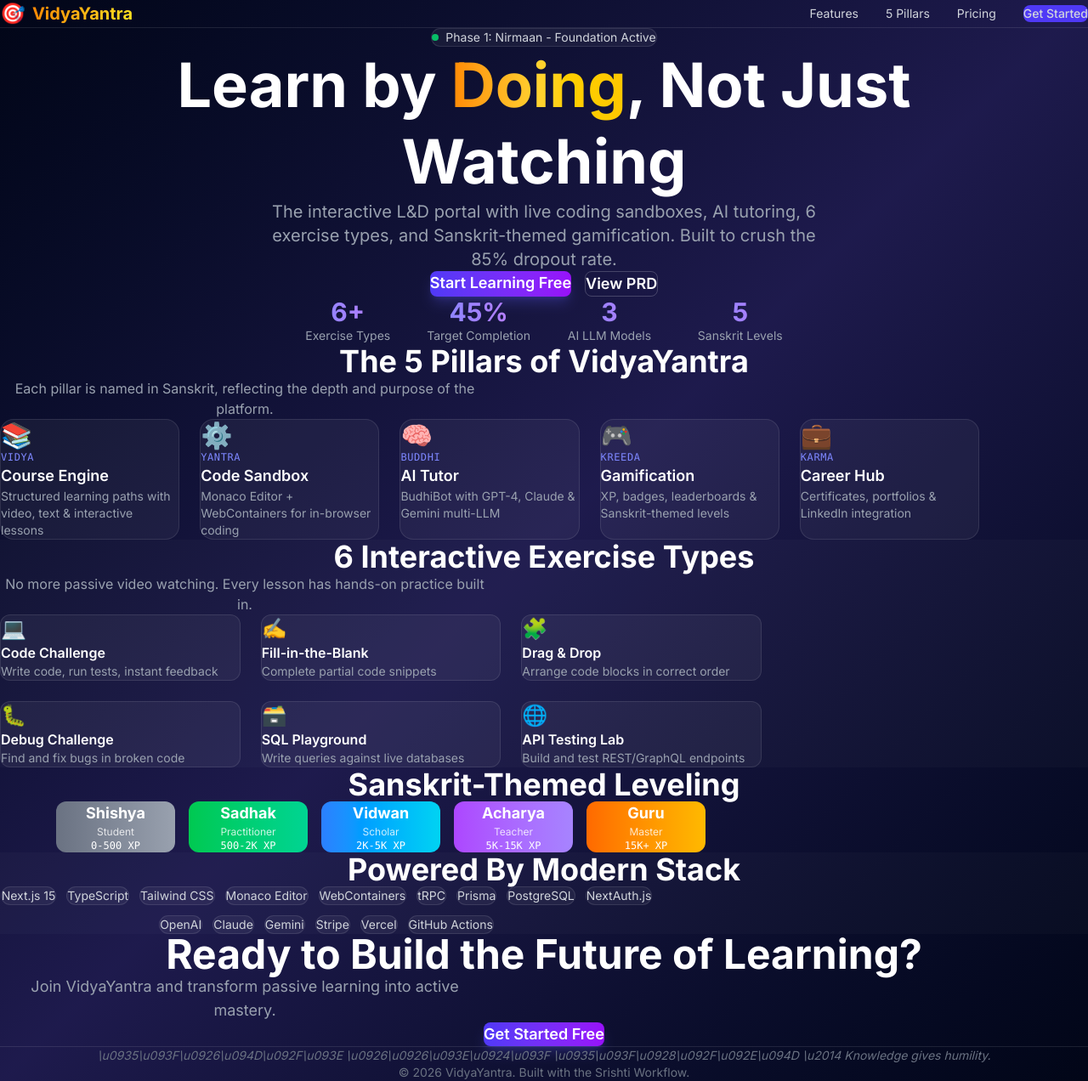
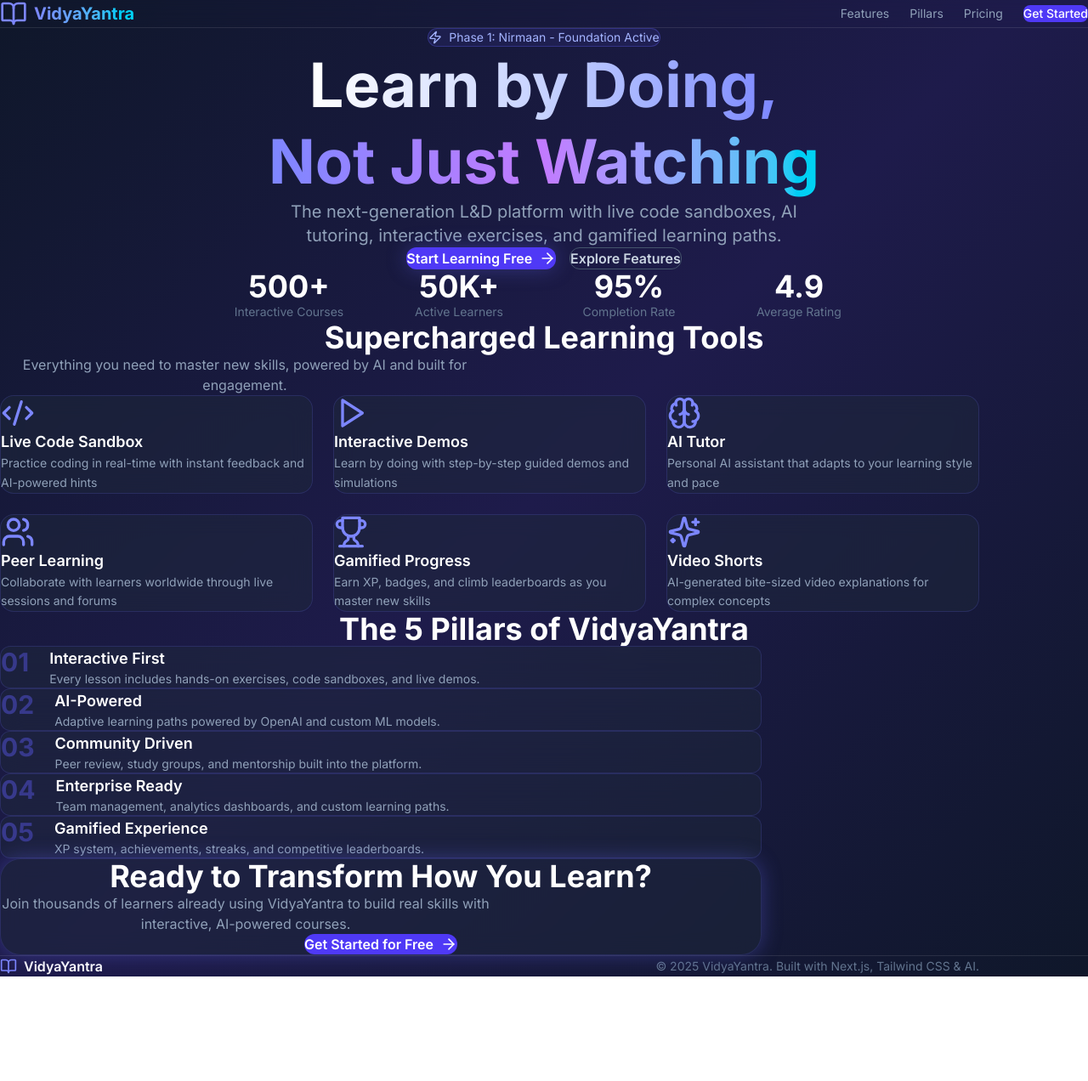
Before and after one commit to ganeshgowri-ASA/VidyaYantra, a Next.js app: page / in a window 1280 px wide. Shown: the whole page at 85% size. After the commit the page ends 1149 px from the top, so only its background shows below. Built offline with nearby package versions, Linux system fonts and the light colour scheme.

Commit message:
nirmaan: redesign landing page with features, pillars, stats, CTA

```diff
--- a/src/app/page.tsx
+++ b/src/app/page.tsx
@@ -1,146 +1,139 @@
+import { BookOpen, Code2, Play, Users, Zap, Trophy, Brain, Sparkles, ArrowRight, CheckCircle2, Star } from 'lucide-react'
+
+const features = [
+  { icon: Code2, title: 'Live Code Sandbox', desc: 'Practice coding in real-time with instant feedback and AI-powered hints' },
+  { icon: Play, title: 'Interactive Demos', desc: 'Learn by doing with step-by-step guided demos and simulations' },
+  { icon: Brain, title: 'AI Tutor', desc: 'Personal AI assistant that adapts to your learning style and pace' },
+  { icon: Users, title: 'Peer Learning', desc: 'Collaborate with learners worldwide through live sessions and forums' },
+  { icon: Trophy, title: 'Gamified Progress', desc: 'Earn XP, badges, and climb leaderboards as you master new skills' },
+  { icon: Sparkles, title: 'Video Shorts', desc: 'AI-generated bite-sized video explanations for complex concepts' },
+]
+
+const stats = [
+  { value: '500+', label: 'Interactive Courses' },
+  { value: '50K+', label: 'Active Learners' },
+  { value: '95%', label: 'Completion Rate' },
+  { value: '4.9', label: 'Average Rating' },
+]
+
+const pillars = [
+  { num: '01', title: 'Interactive First', desc: 'Every lesson includes hands-on exercises, code sandboxes, and live demos.' },
+  { num: '02', title: 'AI-Powered', desc: 'Adaptive learning paths powered by OpenAI and custom ML models.' },
+  { num: '03', title: 'Community Driven', desc: 'Peer review, study groups, and mentorship built into the platform.' },
+  { num: '04', title: 'Enterprise Ready', desc: 'Team management, analytics dashboards, and custom learning paths.' },
+  { num: '05', title: 'Gamified Experience', desc: 'XP system, achievements, streaks, and competitive leaderboards.' },
+]
+
 export default function Home() {
   return (
-    <main className="min-h-screen bg-gradient-to-br from-slate-950 via-indigo-950 to-slate-950 text-white">
+    <main className="min-h-screen">
       {/* Navbar */}
-      <nav className="flex items-center justify-between px-8 py-4 border-b border-white/10">
+      <nav className="flex items-center justify-between px-6 md:px-12 py-4 border-b border-white/10 backdrop-blur-md sticky top-0 z-50">
         <div className="flex items-center gap-2">
-          <span className="text-2xl">&#x1F3AF;</span>
-          <span className="text-xl font-bold bg-gradient-to-r from-orange-400 to-yellow-300 bg-clip-text text-transparent">VidyaYantra</span>
+          <BookOpen className="w-8 h-8 text-indigo-400" />
+          <span className="text-xl font-bold bg-gradient-to-r from-indigo-400 to-cyan-400 bg-clip-text text-transparent">VidyaYantra</span>
         </div>
-        <div className="hidden md:flex items-center gap-8 text-sm text-gray-300">
+        <div className="hidden md:flex items-center gap-6 text-sm text-slate-400">
           <a href="#features" className="hover:text-white transition">Features</a>
-          <a href="#pillars" className="hover:text-white transition">5 Pillars</a>
+          <a href="#pillars" className="hover:text-white transition">Pillars</a>
           <a href="#pricing" className="hover:text-white transition">Pricing</a>
-          <a href="#" className="px-4 py-2 bg-indigo-600 hover:bg-indigo-500 rounded-lg transition font-medium">Get Started</a>
+          <a href="#" className="px-4 py-2 bg-indigo-600 hover:bg-indigo-500 rounded-lg text-white transition font-medium">Get Started</a>
         </div>
       </nav>
 
       {/* Hero */}
       <section className="flex flex-col items-center text-center px-4 pt-20 pb-16">
-        <div className="inline-flex items-center gap-2 px-4 py-1.5 bg-white/5 border border-white/10 rounded-full text-sm text-gray-300 mb-6">
-          <span className="w-2 h-2 bg-green-400 rounded-full animate-pulse"></span>
+        <div className="inline-flex items-center gap-2 px-4 py-1.5 rounded-full border border-indigo-500/30 bg-indigo-500/10 text-indigo-300 text-sm mb-6">
+          <Zap className="w-4 h-4" />
           Phase 1: Nirmaan - Foundation Active
         </div>
         <h1 className="text-5xl md:text-7xl font-bold max-w-4xl leading-tight">
-          Learn by <span className="bg-gradient-to-r from-orange-400 via-amber-300 to-yellow-400 bg-clip-text text-transparent">Doing</span>, Not Just Watching
+          <span className="bg-gradient-to-r from-white via-indigo-200 to-indigo-400 bg-clip-text text-transparent">
+            Learn by Doing,
+          </span>
+          <br />
+          <span className="bg-gradient-to-r from-indigo-400 via-purple-400 to-cyan-400 bg-clip-text text-transparent">
+            Not Just Watching
+          </span>
         </h1>
-        <p className="text-xl text-gray-400 max-w-2xl mt-6">
-          The interactive L&D portal with live coding sandboxes, AI tutoring, 6 exercise types, and Sanskrit-themed gamification. Built to crush the 85% dropout rate.
+        <p className="mt-6 text-lg md:text-xl text-slate-400 max-w-2xl">
+          The next-generation L&D platform with live code sandboxes, AI tutoring, interactive exercises, and gamified learning paths.
         </p>
-        <div className="flex gap-4 mt-10">
-          <a href="#" className="px-8 py-3 bg-gradient-to-r from-indigo-600 to-purple-600 hover:from-indigo-500 hover:to-purple-500 rounded-lg font-semibold text-lg transition shadow-lg shadow-indigo-500/25">
-            Start Learning Free
+        <div className="flex flex-col sm:flex-row gap-4 mt-10">
+          <a href="#" className="px-8 py-3 bg-indigo-600 hover:bg-indigo-500 rounded-xl text-white font-semibold transition flex items-center gap-2 animate-pulse-glow">
+            Start Learning Free <ArrowRight className="w-5 h-5" />
           </a>
-          <a href="#" className="px-8 py-3 border border-white/20 hover:bg-white/5 rounded-lg font-semibold text-lg transition">
-            View PRD
+          <a href="#features" className="px-8 py-3 border border-slate-600 hover:border-indigo-500 rounded-xl text-slate-300 hover:text-white transition font-semibold">
+            Explore Features
           </a>
         </div>
 
         {/* Stats */}
-        <div className="grid grid-cols-2 md:grid-cols-4 gap-8 mt-20 text-center">
-          {[
-            ['6+', 'Exercise Types'],
-            ['45%', 'Target Completion'],
-            ['3', 'AI LLM Models'],
-            ['5', 'Sanskrit Levels'],
-          ].map(([num, label]) => (
-            <div key={label}>
-              <div className="text-3xl font-bold bg-gradient-to-r from-indigo-400 to-purple-400 bg-clip-text text-transparent">{num}</div>
-              <div className="text-sm text-gray-400 mt-1">{label}</div>
+        <div className="grid grid-cols-2 md:grid-cols-4 gap-8 mt-16 w-full max-w-3xl">
+          {stats.map((s) => (
+            <div key={s.label} className="text-center">
+              <div className="text-3xl md:text-4xl font-bold text-white">{s.value}</div>
+              <div className="text-sm text-slate-500 mt-1">{s.label}</div>
+            </div>
+          ))}
+        </div>
+      </section>
+
+      {/* Features Grid */}
+      <section id="features" className="px-4 md:px-12 py-20">
+        <div className="text-center mb-12">
+          <h2 className="text-3xl md:text-4xl font-bold text-white">Supercharged Learning Tools</h2>
+          <p className="text-slate-400 mt-3 max-w-xl mx-auto">Everything you need to master new skills, powered by AI and built for engagement.</p>
+        </div>
+        <div className="grid md:grid-cols-2 lg:grid-cols-3 gap-6 max-w-6xl mx-auto">
+          {features.map((f) => (
+            <div key={f.title} className="glass glass-hover rounded-2xl p-6 cursor-pointer">
+              <f.icon className="w-10 h-10 text-indigo-400 mb-4" />
+              <h3 className="text-lg font-semibold text-white mb-2">{f.title}</h3>
+              <p className="text-slate-400 text-sm leading-relaxed">{f.desc}</p>
             </div>
           ))}
         </div>
       </section>
 
       {/* 5 Pillars */}
-      <section id="pillars" className="px-8 py-20">
-        <h2 className="text-3xl md:text-4xl font-bold text-center mb-4">The 5 Pillars of VidyaYantra</h2>
-        <p className="text-gray-400 text-center mb-16 max-w-xl mx-auto">Each pillar is named in Sanskrit, reflecting the depth and purpose of the platform.</p>
-        <div className="grid md:grid-cols-5 gap-6 max-w-6xl mx-auto">
-          {[
-            { icon: '&#x1F4DA;', name: 'Vidya', title: 'Course Engine', desc: 'Structured learning paths with video, text & interactive lessons' },
-            { icon: '&#x2699;&#xFE0F;', name: 'Yantra', title: 'Code Sandbox', desc: 'Monaco Editor + WebContainers for in-browser coding' },
-            { icon: '&#x1F9E0;', name: 'Buddhi', title: 'AI Tutor', desc: 'BudhiBot with GPT-4, Claude & Gemini multi-LLM' },
-            { icon: '&#x1F3AE;', name: 'Kreeda', title: 'Gamification', desc: 'XP, badges, leaderboards & Sanskrit-themed levels' },
-            { icon: '&#x1F4BC;', name: 'Karma', title: 'Career Hub', desc: 'Certificates, portfolios & LinkedIn integration' },
-          ].map((pillar) => (
-            <div key={pillar.name} className="p-6 bg-white/5 border border-white/10 rounded-2xl hover:bg-white/10 transition group">
-              <div className="text-3xl mb-3" dangerouslySetInnerHTML={{ __html: pillar.icon }} />
-              <div className="text-xs text-indigo-400 font-mono uppercase tracking-wider">{pillar.name}</div>
-              <h3 className="text-lg font-semibold mt-1">{pillar.title}</h3>
-              <p className="text-sm text-gray-400 mt-2">{pillar.desc}</p>
+      <section id="pillars" className="px-4 md:px-12 py-20">
+        <div className="text-center mb-12">
+          <h2 className="text-3xl md:text-4xl font-bold text-white">The 5 Pillars of VidyaYantra</h2>
+        </div>
+        <div className="max-w-4xl mx-auto space-y-4">
+          {pillars.map((p) => (
+            <div key={p.num} className="glass rounded-xl p-6 flex items-start gap-6 hover:border-indigo-500/50 transition">
+              <span className="text-3xl font-bold text-indigo-500/40">{p.num}</span>
+              <div>
+                <h3 className="text-lg font-semibold text-white">{p.title}</h3>
+                <p className="text-slate-400 text-sm mt-1">{p.desc}</p>
+              </div>
             </div>
           ))}
         </div>
       </section>
 
-      {/* Exercise Types */}
-      <section id="features" className="px-8 py-20 bg-white/[0.02]">
-        <h2 className="text-3xl md:text-4xl font-bold text-center mb-4">6 Interactive Exercise Types</h2>
-        <p className="text-gray-400 text-center mb-16 max-w-xl mx-auto">No more passive video watching. Every lesson has hands-on practice built in.</p>
-        <div className="grid md:grid-cols-3 gap-6 max-w-4xl mx-auto">
-          {[
-            { icon: '&#x1F4BB;', title: 'Code Challenge', desc: 'Write code, run tests, instant feedback' },
-            { icon: '&#x270D;&#xFE0F;', title: 'Fill-in-the-Blank', desc: 'Complete partial code snippets' },
-            { icon: '&#x1F9E9;', title: 'Drag & Drop', desc: 'Arrange code blocks in correct order' },
-            { icon: '&#x1F41B;', title: 'Debug Challenge', desc: 'Find and fix bugs in broken code' },
-            { icon: '&#x1F5C3;&#xFE0F;', title: 'SQL Playground', desc: 'Write queries against live databases' },
-            { icon: '&#x1F310;', title: 'API Testing Lab', desc: 'Build and test REST/GraphQL endpoints' },
-          ].map((ex) => (
-            <div key={ex.title} className="p-6 bg-white/5 border border-white/10 rounded-xl hover:border-indigo-500/50 transition">
-              <div className="text-2xl mb-2" dangerouslySetInnerHTML={{ __html: ex.icon }} />
-              <h3 className="font-semibold">{ex.title}</h3>
-              <p className="text-sm text-gray-400 mt-1">{ex.desc}</p>
-            </div>
-          ))}
+      {/* CTA */}
+      <section className="px-4 md:px-12 py-20">
+        <div className="max-w-4xl mx-auto glass rounded-3xl p-12 text-center animate-pulse-glow">
+          <h2 className="text-3xl md:text-4xl font-bold text-white mb-4">Ready to Transform How You Learn?</h2>
+          <p className="text-slate-400 mb-8 max-w-xl mx-auto">Join thousands of learners already using VidyaYantra to build real skills with interactive, AI-powered courses.</p>
+          <a href="#" className="inline-flex items-center gap-2 px-8 py-3 bg-indigo-600 hover:bg-indigo-500 rounded-xl text-white font-semibold transition">
+            Get Started for Free <ArrowRight className="w-5 h-5" />
+          </a>
         </div>
       </section>
 
-      {/* Leveling System */}
-      <section className="px-8 py-20">
-        <h2 className="text-3xl md:text-4xl font-bold text-center mb-16">Sanskrit-Themed Leveling</h2>
-        <div className="flex flex-wrap justify-center gap-4 max-w-4xl mx-auto">
-          {[
-            { level: 'Shishya', title: 'Student', xp: '0-500 XP', color: 'from-gray-500 to-gray-400' },
-            { level: 'Sadhak', title: 'Practitioner', xp: '500-2K XP', color: 'from-green-500 to-emerald-400' },
-            { level: 'Vidwan', title: 'Scholar', xp: '2K-5K XP', color: 'from-blue-500 to-cyan-400' },
-            { level: 'Acharya', title: 'Teacher', xp: '5K-15K XP', color: 'from-purple-500 to-violet-400' },
-            { level: 'Guru', title: 'Master', xp: '15K+ XP', color: 'from-orange-500 to-amber-400' },
-          ].map((l) => (
-            <div key={l.level} className={`px-6 py-4 rounded-xl bg-gradient-to-r ${l.color} text-white text-center min-w-[140px]`}>
-              <div className="font-bold text-lg">{l.level}</div>
-              <div className="text-xs opacity-80">{l.title}</div>
-              <div className="text-xs mt-1 font-mono">{l.xp}</div>
-            </div>
-          ))}
+      {/* Footer */}
+      <footer className="border-t border-white/10 px-4 md:px-12 py-8">
+        <div className="max-w-6xl mx-auto flex flex-col md:flex-row justify-between items-center gap-4">
+          <div className="flex items-center gap-2">
+            <BookOpen className="w-5 h-5 text-indigo-400" />
+            <span className="font-semibold text-white">VidyaYantra</span>
+          </div>
+          <p className="text-sm text-slate-500">&copy; 2025 VidyaYantra. Built with Next.js, Tailwind CSS & AI.</p>
         </div>
-      </section>
-
-      {/* Tech Stack */}
-      <section className="px-8 py-20 bg-white/[0.02]">
-        <h2 className="text-3xl md:text-4xl font-bold text-center mb-16">Powered By Modern Stack</h2>
-        <div className="flex flex-wrap justify-center gap-3 max-w-3xl mx-auto">
-          {['Next.js 15', 'TypeScript', 'Tailwind CSS', 'Monaco Editor', 'WebContainers', 'tRPC', 'Prisma', 'PostgreSQL', 'NextAuth.js', 'OpenAI', 'Claude', 'Gemini', 'Stripe', 'Vercel', 'GitHub Actions'].map((tech) => (
-            <span key={tech} className="px-4 py-2 bg-white/5 border border-white/10 rounded-full text-sm text-gray-300 hover:bg-white/10 transition">
-              {tech}
-            </span>
-          ))}
-        </div>
-      </section>
-
-      {/* CTA */}
-      <section className="px-8 py-20 text-center">
-        <h2 className="text-3xl md:text-5xl font-bold mb-4">Ready to Build the Future of Learning?</h2>
-        <p className="text-gray-400 text-lg mb-8 max-w-xl mx-auto">Join VidyaYantra and transform passive learning into active mastery.</p>
-        <a href="#" className="inline-block px-10 py-4 bg-gradient-to-r from-indigo-600 to-purple-600 hover:from-indigo-500 hover:to-purple-500 rounded-lg font-semibold text-lg transition shadow-lg shadow-indigo-500/25">
-          Get Started Free
-        </a>
-      </section>
-
-      {/* Footer */}
-      <footer className="px-8 py-8 border-t border-white/10 text-center text-sm text-gray-500">
-        <p className="italic mb-2">\u0935\u093F\u0926\u094D\u092F\u093E \u0926\u0926\u093E\u0924\u093F \u0935\u093F\u0928\u092F\u092E\u094D \u2014 Knowledge gives humility.</p>
-        <p>&copy; 2026 VidyaYantra. Built with the Srishti Workflow.</p>
       </footer>
     </main>
   )
```
